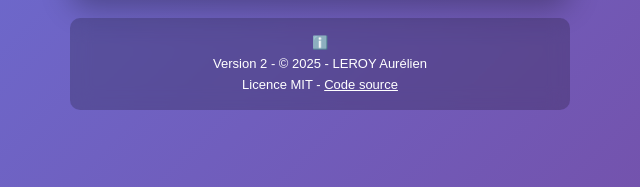
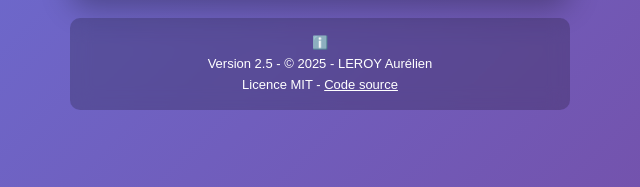
Before and after one commit to AwReel-Ink/LAPPHetra, a plain HTML site: page index.html in a window 1280 px wide. Shown: the part 616-803 px from the top of the page, 320-960 px from the left. Drawn offline with Linux system fonts and the light colour scheme.

Commit message:
2.5index.html

```diff
--- a/index.html
+++ b/index.html
@@ -336,7 +336,7 @@ SOFTWARE.
 <div class="footer-info">
     <div class="footer-info-emoji">ℹ️</div>
     <div class="footer-version">
-        Version 2 - © 2025 - LEROY Aurélien
+        Version 2.5 - © 2025 - LEROY Aurélien
     </div>
     <div class="footer-license">
         Licence MIT -
```
